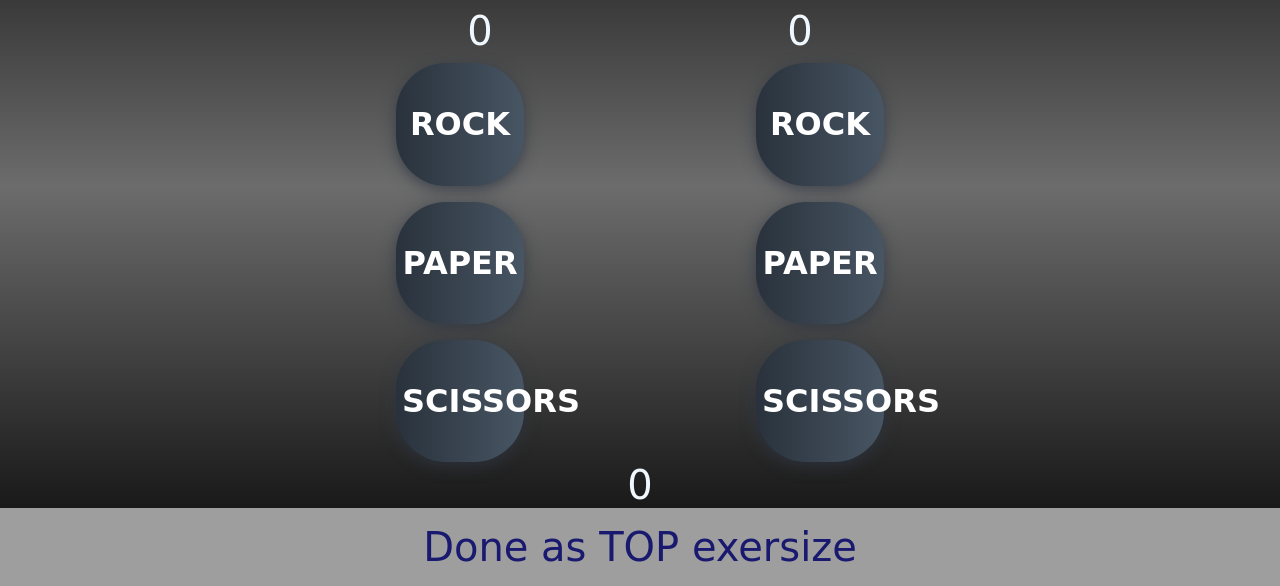
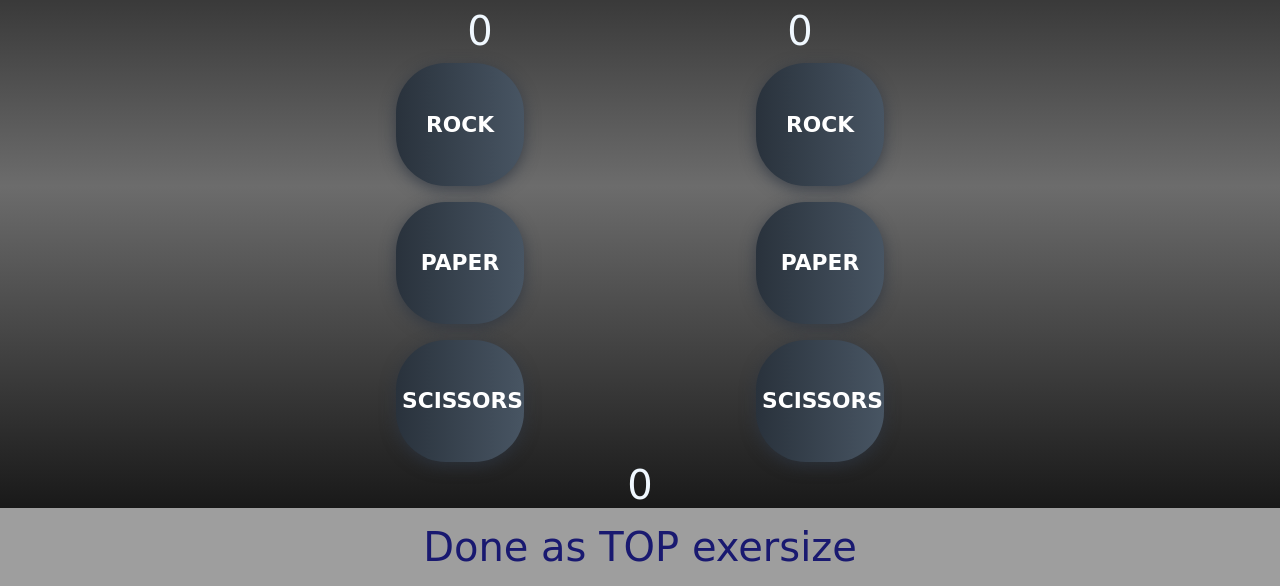
Before and after one commit to rshp/odin-rps-game, a plain HTML site: page index.html in a window 1280 px wide. Shown: the part 214-800 px from the top of the page. Drawn offline with Linux system fonts and the light colour scheme; a web font is replaced by a local one.

Commit message:
Remove duplicate css entries, adjust button font

```diff
--- a/style.css
+++ b/style.css
@@ -35,14 +35,6 @@ footer{
 footer {
     margin: 0px;
     margin-top: auto;
-}
-
-button {
-
-    max-height: 20rem;
-    text-align: center;
-    flex: 1;
-
 }
 
 .user-buttons-container,
@@ -86,15 +78,14 @@ button {
 button {
     background-image: linear-gradient(to right, #29323c, #485563, #2b5876, #4e4376);
     box-shadow: 0 4px 15px 0 rgba(45, 54, 65, 0.75);
-    width: 100%;
+    flex: 1;
     font-family: 'Emilys Candy', cursive;
-    font-size: 2rem;
+    font-size: 1.7vw;
     font-weight: 600;
     color: #fff;
     text-align:center;
     border: none;
     background-size: 300% 100%;
-    border-radius: 50px;
     border-radius: 50px;
     transition: all .4s ease-in-out;
 }
```
